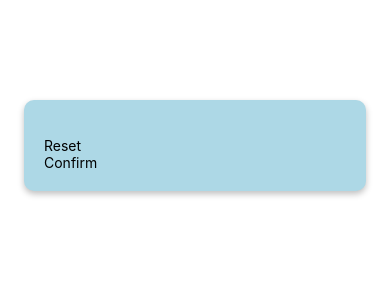
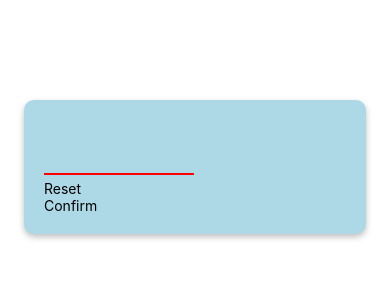
Before and after one commit to Elena-Weber/trick-your-phone, a React Native app: screen / in a window 390 px wide. Shown: the top 300 px of the page. Built offline with nearby package versions, Linux system fonts and the light colour scheme.

Commit message:
style input

```diff
--- a/screens/Start.js
+++ b/screens/Start.js
@@ -4,7 +4,7 @@
 function Start() {
     return (
         <View style={styles.inputContainer}>
-            <TextInput />
+            <TextInput style={styles.input} maxLength={2} keyboardType="number-pad" autoCapitalize='none' autoCorrect={false} />
             <MainBtn>Reset</MainBtn>
             <MainBtn>Confirm</MainBtn>
         </View>
@@ -15,7 +15,6 @@
 
 const styles = StyleSheet.create({
     inputContainer: {
-        // flex: 1,
         padding: 20,
         marginTop: 100,
         marginHorizontal: 24,
@@ -26,5 +25,16 @@
         shadowOffset: {width: 0, height: 3},
         shadowRadius: 6,
         shadowOpacity: 0.25
+    },
+    input: {
+        borderBottomColor: 'red',
+        borderBottomWidth: 2,
+        height: 50,
+        fontSize: 30,
+        color: 'red',
+        marginVertical: 5,
+        fontWeight: 'bold',
+        width: 150,
+        textAlign: 'center'
     }
 });
```
